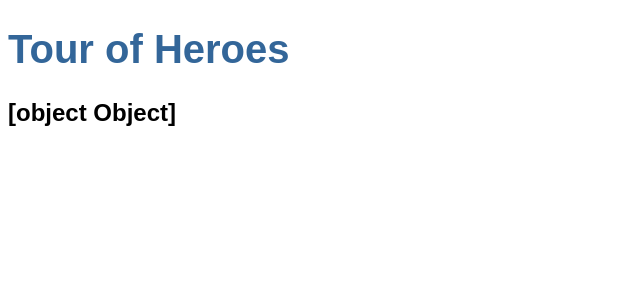
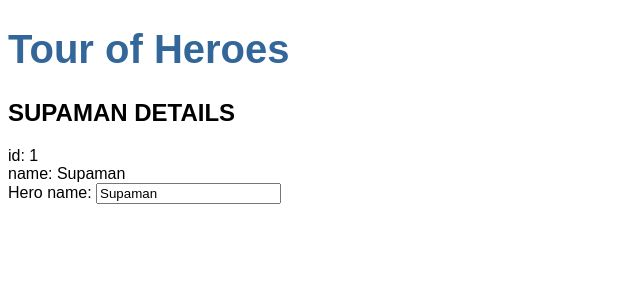
Before and after one commit to demetrio1234/tour-of-heroes, an Angular app: page / in a window 1280 px wide. Shown: the top 300 px of the page, without its empty margins (0-640 px from the left). Built offline with nearby package versions, Linux system fonts and the light colour scheme.

Commit message:
added a 2 way data binding on heroes.component.ts and html for the hero.name property

```diff
--- a/src/app/heroes/heroes.component.html
+++ b/src/app/heroes/heroes.component.html
@@ -1 +1,8 @@
-<h2>{{ hero }}</h2>
+<h2>{{ hero.name | uppercase }} DETAILS</h2>
+<div><span>id: </span>{{ hero.id }}</div>
+<div><span>name: </span>{{ hero.name }}</div>
+
+<div>
+  <label for="name">Hero name: </label>
+  <input id="name" [(ngModel)]="hero.name" placeholder="name" />
+</div>
--- a/src/app/heroes/heroes.component.ts
+++ b/src/app/heroes/heroes.component.ts
@@ -1,11 +1,13 @@
 import { Component } from '@angular/core';
 import { CommonModule } from '@angular/common';
+import { FormsModule } from '@angular/forms';
+
 import { Hero } from '../hero';
 
 @Component({
   selector: 'app-heroes',
   standalone: true,
-  imports: [CommonModule],
+  imports: [CommonModule, FormsModule],
   templateUrl: './heroes.component.html',
   styleUrls: ['./heroes.component.css']
 })
```
